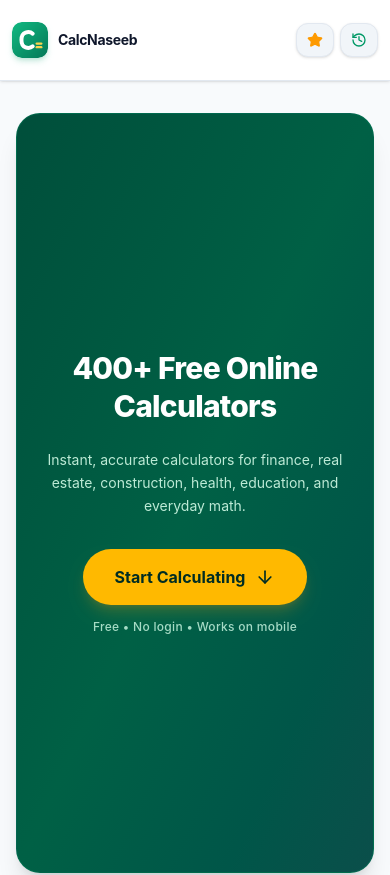
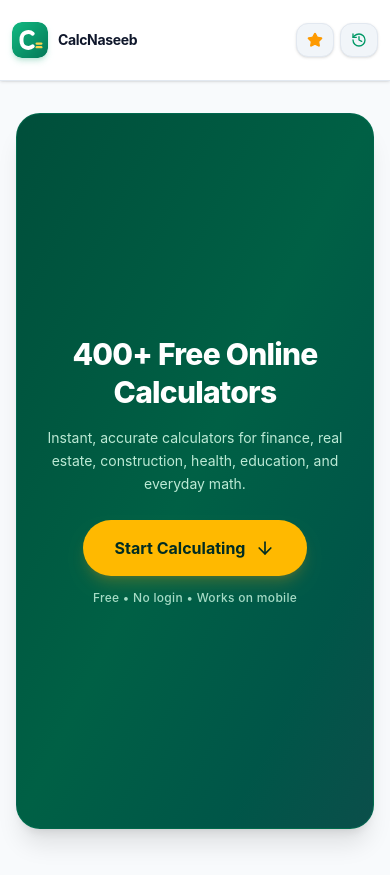
Before and after one commit to lasharipirbux/swiftcalc-pro, a React (Vite) app: page / in a window 390 px wide. Shown: the top 875 px of the page. Built offline with nearby package versions, Linux system fonts and the light colour scheme.

Commit message:
refactor(ui): update hero section height for mobile
Adjust hero section dimensions to fit within the viewport height, preventing overflow and improving layout consistency on mobile devices.

```diff
--- a/src/App.tsx
+++ b/src/App.tsx
@@ -456,9 +456,9 @@ export default function App() {
           /* Home Landing Page */
           <div className="space-y-16 pb-4">
 
-            {/* 1) Full-Screen Hero Section (~90vh, centered, no search bar) */}
-            <section className="relative min-h-[90vh] flex flex-col items-center justify-center rounded-3xl bg-gradient-to-br from-emerald-900 via-emerald-800 to-teal-900 text-white px-6 py-16 sm:px-12 shadow-xl border border-emerald-700/50">
-              <div className="max-w-3xl mx-auto text-center space-y-6">
+            {/* 1) Full-Screen Hero Section (fits header + hero inside first screen) */}
+            <section className="relative min-h-[calc(100svh-128px)] max-h-[calc(100svh-128px)] sm:min-h-[calc(100vh-128px)] sm:max-h-[calc(100vh-128px)] flex flex-col items-center justify-center rounded-3xl bg-gradient-to-br from-emerald-900 via-emerald-800 to-teal-900 text-white px-6 py-8 sm:px-12 sm:py-10 shadow-xl border border-emerald-700/50">
+              <div className="max-w-3xl mx-auto text-center space-y-4 sm:space-y-5">
                 <h1 className="text-3xl sm:text-5xl lg:text-6xl font-extrabold tracking-tight text-white leading-tight">
                   400+ Free Online Calculators
                 </h1>
```
